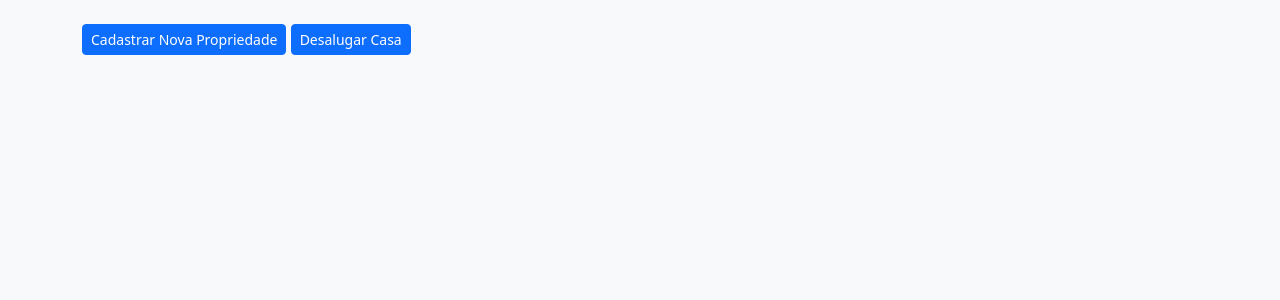
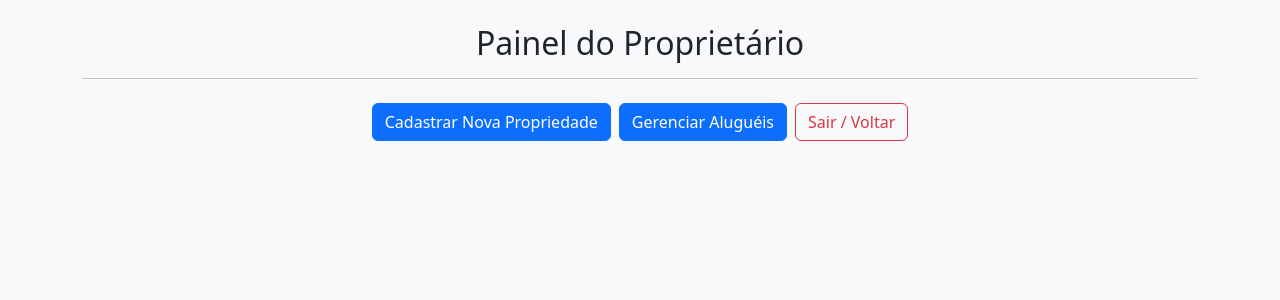
Before and after one commit to Eynz6002/Aluguel-de-Casas, a Django app: page /proprietario/tela-proprietario/ in a window 1280 px wide. Shown: the part 56-356 px from the top of the page. Run offline with Django 5.2, Linux system fonts and the light colour scheme.

Commit message:
botão de voltar

```diff
--- a/templates/telas/casas.html
+++ b/templates/telas/casas.html
@@ -3,6 +3,9 @@
 
 {% block 'body' %}
 <div class="card shadow mb-5">
+    <div class="d-grid gap-2">
+        <a href="javascript:history.back()" class="btn btn-secondary">Voltar</a>
+    </div>
     {% if status == '0' %}
     <div class="alert alert-success" role="alert">
         Propriedade cadastrada.
--- a/templates/telas/clientes.html
+++ b/templates/telas/clientes.html
@@ -2,6 +2,10 @@
 {% block 'titulo' %}Locais Disponíveis{% endblock %}
 
 {% block 'body' %}
+<div class="d-flex justify-content-between align-items-center mb-4">
+    <h2 class="mb-0">Locais Disponíveis</h2>
+    <a href="{% url 'home' %}" class="btn btn-secondary">Voltar ao Início</a>
+</div>
 <h2 class="mb-4 text-center">Locais Disponíveis</h2>
 <div class="row row-cols-1 row-cols-md-3 g-4">
     {% for i in propriedades %}
--- a/templates/telas/desalugar.html
+++ b/templates/telas/desalugar.html
@@ -2,6 +2,10 @@
 {% block 'titulo' %}Locais Disponíveis{% endblock %}
 
 {% block 'body' %}
+<div class="d-flex justify-content-between align-items-center mb-4">
+    <h2 class="mb-0">Suas Propriedades</h2>
+    <a href="javascript:history.back()" class="btn btn-secondary">Voltar ao Painel</a>
+</div>
 <h2 class="mb-4 text-center">Suas Propriedades</h2>
 <div class="row row-cols-1 row-cols-md-3 g-4">
     {% for i in propriedades %}
--- a/templates/telas/login.html
+++ b/templates/telas/login.html
@@ -1,6 +1,9 @@
 {% extends 'base.html' %}
 {% block 'body' %}
 <div class="row justify-content-center mt-5">
+    <div class="d-grid mt-2">
+        <a href="{% url 'home' %}" class="btn btn-outline-secondary">Voltar</a>
+    </div>
     <div class="col-md-4">
         <div class="card shadow">
             <div class="card-body">
--- a/templates/telas/tela-proprietario.html
+++ b/templates/telas/tela-proprietario.html
@@ -1,7 +1,12 @@
 {% extends 'base.html' %}
 {% block 'body' %}
-<div>
-    <a href="{% url 'cadastrar-propriedade' %}" class="btn btn-primary btn-sm">Cadastrar Nova Propriedade</a>
-    <a href="{% url 'listar-propriedades' %}" class="btn btn-primary btn-sm">Desalugar Casa</a>
+<div class="mb-4">
+    <h2 class="text-center">Painel do Proprietário</h2>
+    <hr>
+</div>
+<div class="d-flex gap-2 justify-content-center">
+    <a href="{% url 'cadastrar-propriedade' %}" class="btn btn-primary">Cadastrar Nova Propriedade</a>
+    <a href="{% url 'listar-propriedades' %}" class="btn btn-primary">Gerenciar Aluguéis</a>
+    <a href="{% url 'home' %}" class="btn btn-outline-danger">Sair / Voltar</a>
 </div>
 {% endblock %}
```
Also changed, not shown: templates/telas/cadastro.html (+6 -2 lines). Lines whose indentation alone changed are shown as unchanged.
